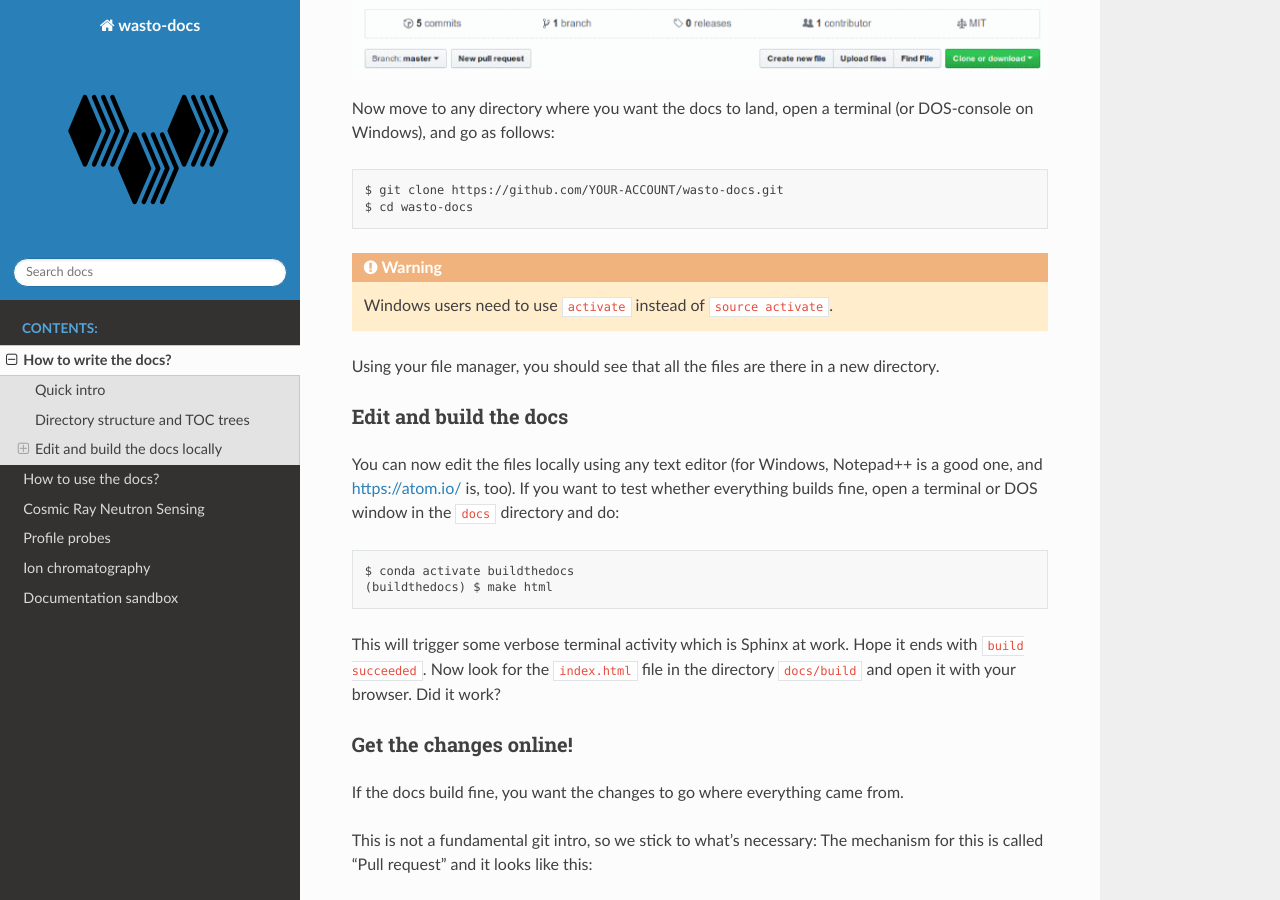
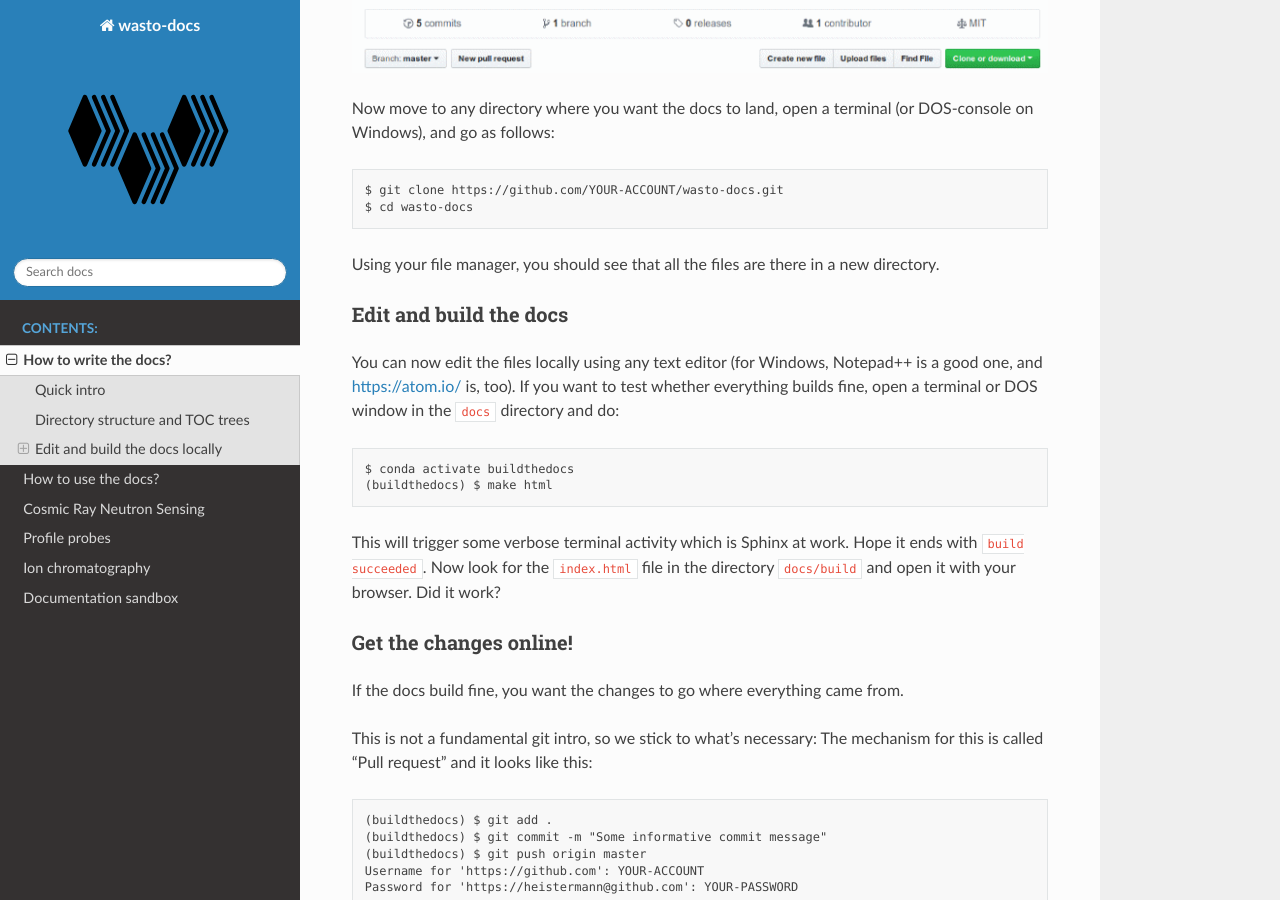
Before and after one commit to heistermann/wasto-docs, a Sphinx documentation site: the page built from docs/source/writethedocs.rst, in a window 1280 px wide and 900 px high, scrolled down 4932 px. Built offline with Sphinx 7.4.7 and the Read the Docs theme 2.0.0, drawn with Linux system fonts in a browser that asks for light colours.

Commit message:
Update conda related stuff

```diff
--- a/docs/source/writethedocs.rst
+++ b/docs/source/writethedocs.rst
@@ -192,10 +192,6 @@ Now move to any directory where you want the docs to land, open a terminal
     $ git clone https://github.com/YOUR-ACCOUNT/wasto-docs.git
     $ cd wasto-docs
 
-.. warning::
-
-  Windows users need to use ``activate`` instead of ``source activate``.
-
 Using your file manager, you should see that all the files are there in a
 new directory.
 
```
